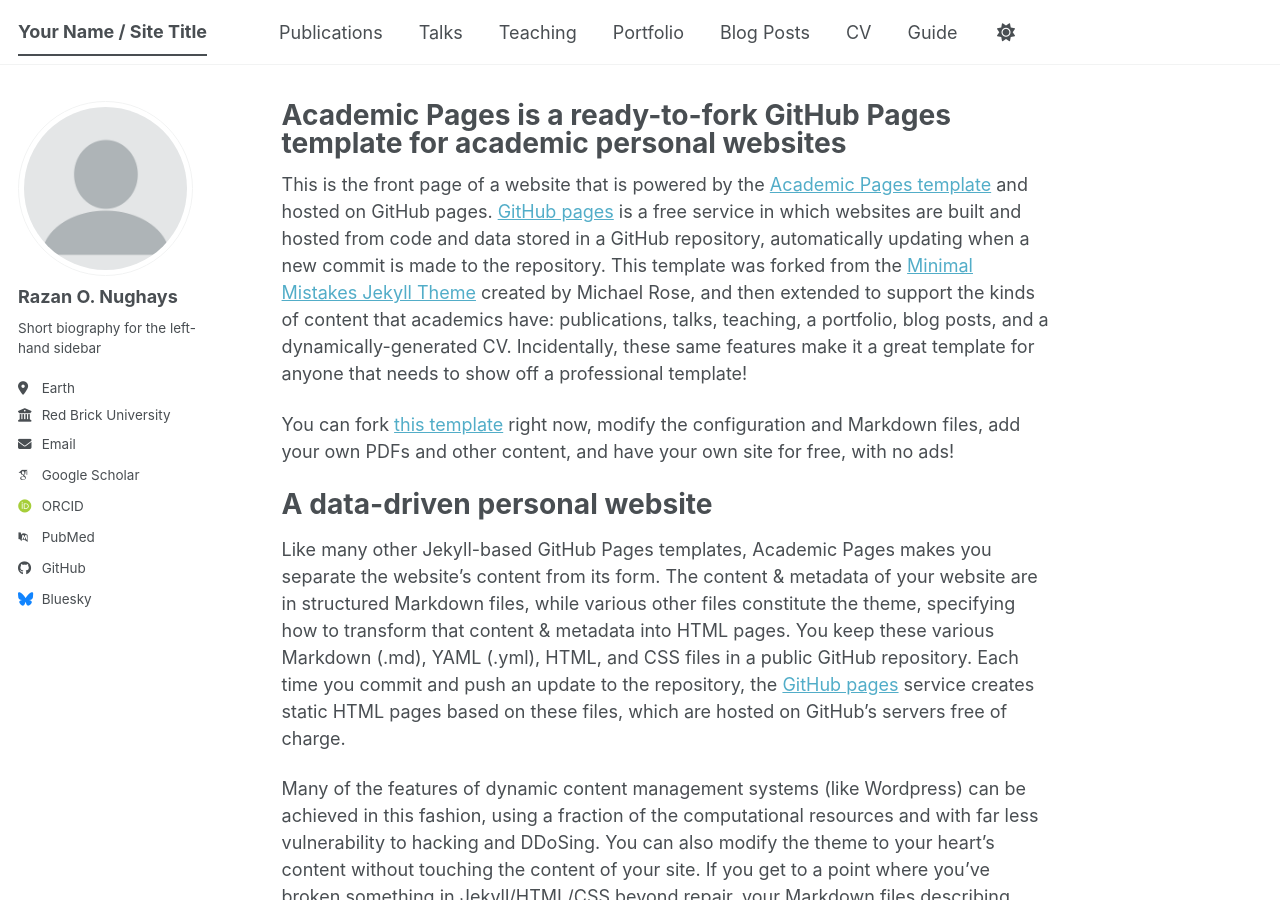
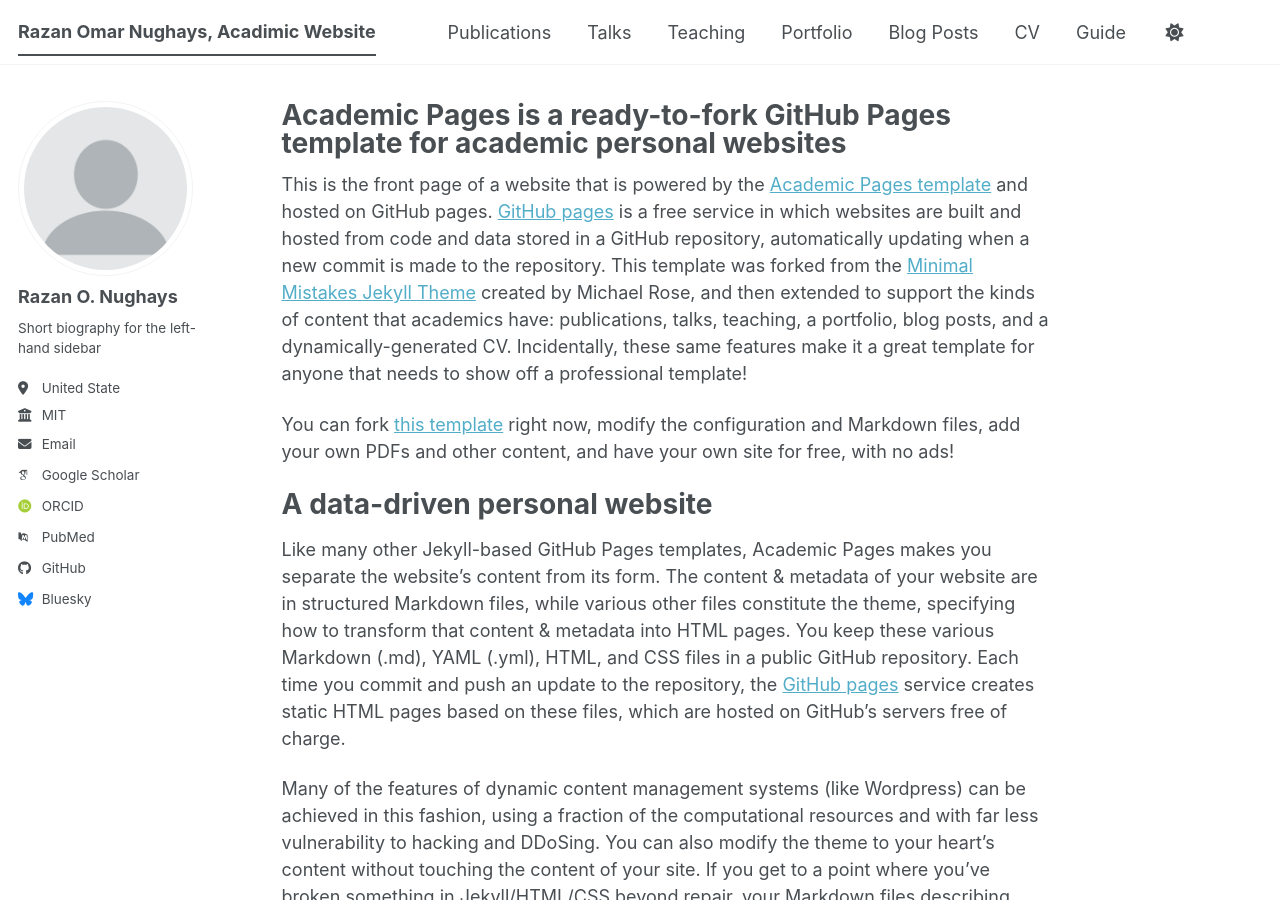
Before and after one commit to RazanNughays/RazanNughays.github.io, a Jekyll site: the page built from _pages/about.md, in a window 1280 px wide and 900 px high. Built offline with Jekyll 4.4.1, drawn with Linux system fonts in a browser that asks for light colours; some web fonts are replaced; a script bundle is joined from its source files by our own code; library files that are not in the unit come from our copies.

Commit message:
Update _config.yml

```diff
--- a/_config.yml
+++ b/_config.yml
@@ -9,7 +9,7 @@
 # Basic Site Settings
 locale                   : "en-US"
 site_theme               : "default" # The available themes options are "default", "air", "sunrise", "mint", "dirt" and "contrast"
-title                    : "Your Name / Site Title"
+title                    : "Razan Omar Nughays, Acadimic Website"
 title_separator          : "-"
 name                     : &name "Razan O. Nughays"
 description              : &description "Your Name's academic portfolio"   # Update this with a general description of your site, this is the default if not overridden by a page
@@ -27,15 +27,15 @@ author:
   name             : "Razan O. Nughays"
   pronouns         : # example: "she/her"
   bio              : "Short biography for the left-hand sidebar"
-  location         : "Earth"
-  employer         : "Red Brick University"
+  location         : "United State"
+  employer         : "MIT"
   uri              : # URL
-  email            : "none@example.org"
+  email            : "Razan.nughays@gmail.com"
 
   # Academic websites
   academia         : # URL
   arxiv            : # URL - Update with the correct link to your profile
-  googlescholar    : "https://scholar.google.com/citations?user=PS_CX0AAAAAJ"
+  googlescholar    : "https://scholar.google.com/citations?hl=en&user=DcS9X2UAAAAJ"
   inspire-hep      : # URL
   impactstory      : # URL
   orcid            : "https://orcid.org/yourorcidurl"
@@ -66,7 +66,7 @@ author:
   keybase          : # Username
   instagram        : # Username
   lastfm           : # Username
-  linkedin         : # Username
+  linkedin         : # Razan Nughays
   mastodon         : # URL
   medium           : # URL
   pinterest        : # Username
```
